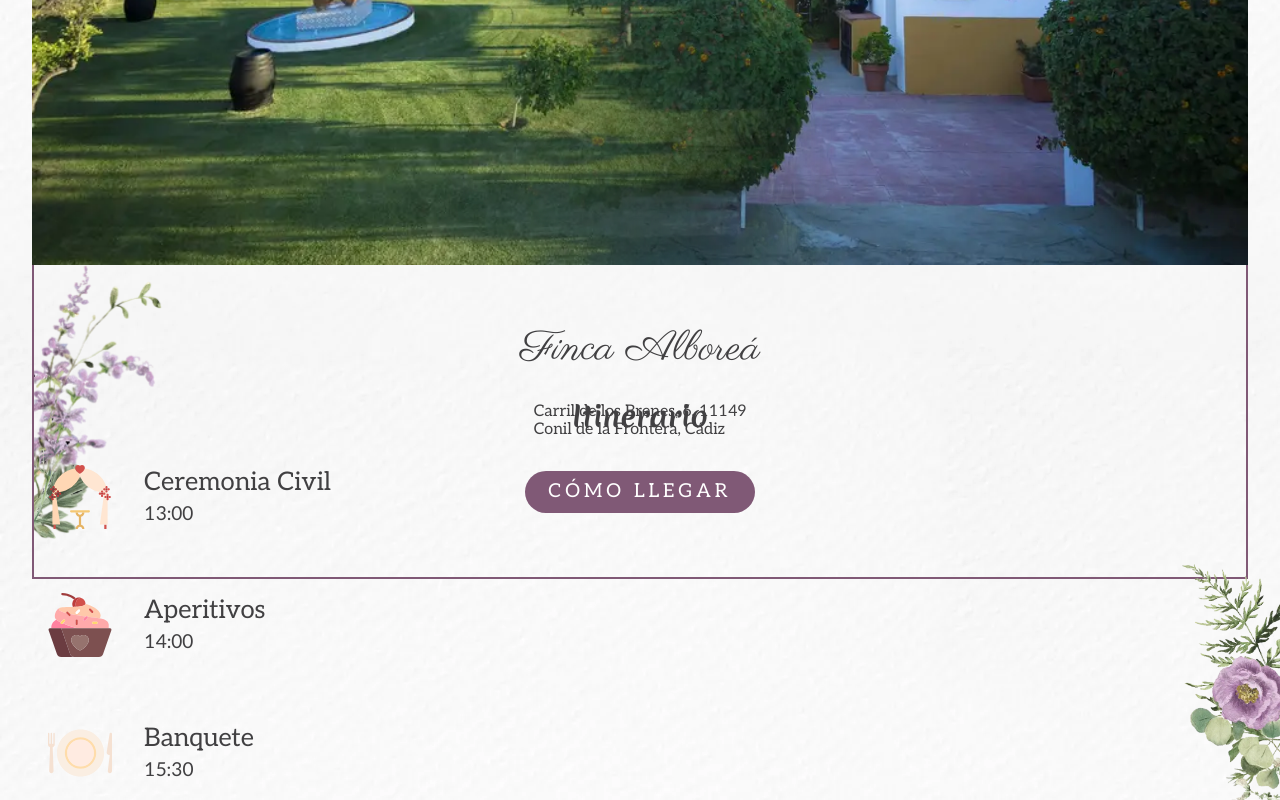
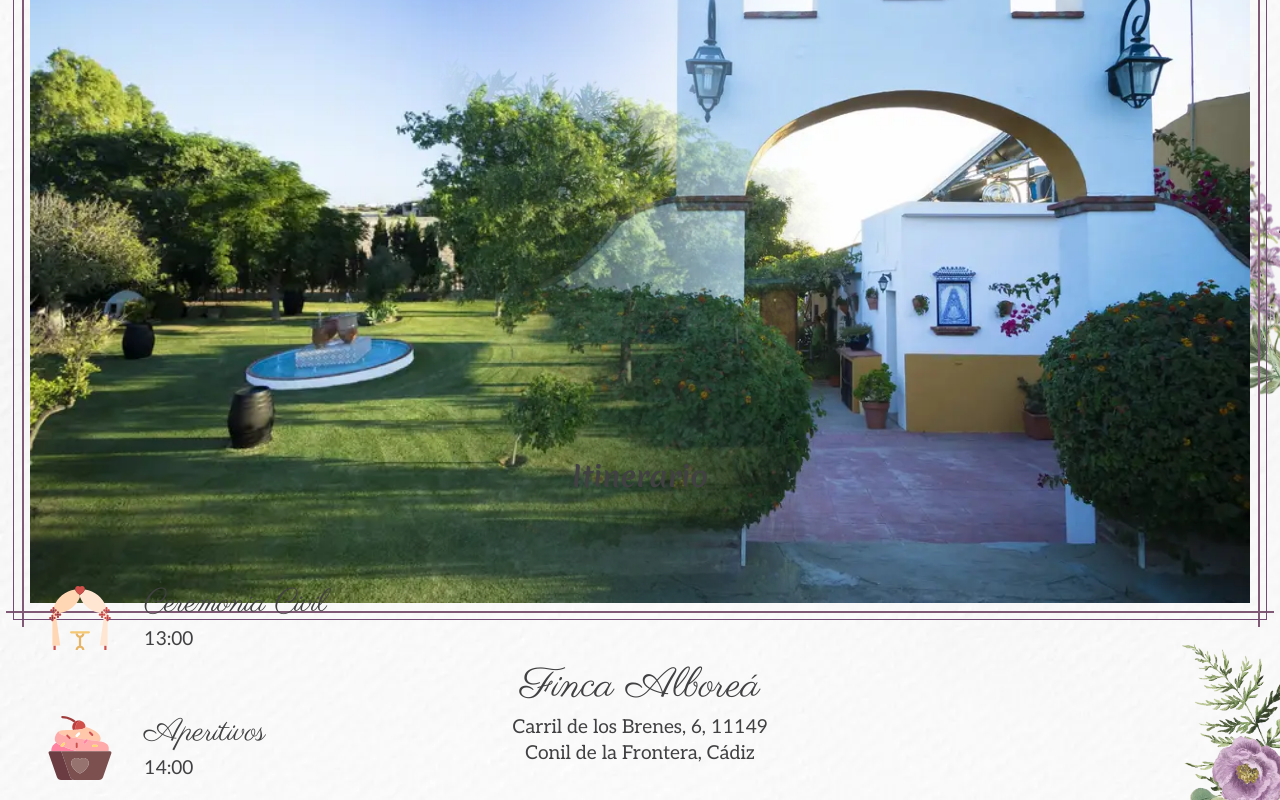
Before and after one commit to danigonlinea/wedding.github.io, a Vue app: page / in a window 1280 px wide. Shown: the part 1200-2000 px from the top of the page. Built offline with nearby package versions, Linux system fonts and the light colour scheme; a web font is replaced by a local one.

Commit message:
first screen done

```diff
--- a/src/components/invitation/weddingHeader.vue
+++ b/src/components/invitation/weddingHeader.vue
@@ -31,7 +31,7 @@
         <img
           src="../../assets/preboda/preboda_230_main.JPG"
           alt="Example Image"
-          class="header-image-hands"
+          class="header-image-with-frame"
         />
       </div>
 
@@ -116,9 +116,6 @@ function daysUntil(targetDate) {
 </script>
 
 <style lang="scss">
-@import url('https://fonts.googleapis.com/css2?family=Merienda:wght@300..900&display=swap');
-@import url('https://fonts.googleapis.com/css2?family=Dancing+Script:wght@400..700&family=Merienda:wght@300..900&family=Parisienne&display=swap');
-
 .grid-container {
   display: grid;
   grid-template-columns: 45% 10% 45%;
@@ -272,22 +269,6 @@ header {
     align-items: flex-end;
   }
 
-  .header-image-hands {
-    max-width: 100%;
-    height: auto;
-    object-fit: cover;
-
-    --s: 8px;
-    /* control the size */
-    padding: var(--s);
-    border: calc(2 * var(--s)) solid #0000;
-    outline: 1px solid var(--pomp-and-power-dark);
-    outline-offset: calc(-1 * var(--s));
-    background: conic-gradient(from 90deg at 2px 2px,
-        #0000 25%,
-        var(--pomp-and-power-middle) 0);
-  }
-
   .header-info-container {
     height: 30vh;
     display: flex;
--- a/src/components/invitation/weddingPlace.vue
+++ b/src/components/invitation/weddingPlace.vue
@@ -1,9 +1,22 @@
 <template>
   <div class="wedding-place">
+    <picture class="header-flower-small-right">
+      <source
+        srcset="../../assets/flowers/flower-top-left.webp"
+        type="image/webp"
+      />
+
+      <img
+        src="../../assets/flowers/flower-top-left.webp"
+        alt="Example Image"
+        class="section-image animation-from-left"
+      />
+    </picture>
     <div class="wedding-section-title">
       <h2>{{ title }}</h2>
     </div>
-    <div class="wedding-place-photo">
+    <div class="wedding-place-photo-info-container">
+      <div class="header-image-with-frame header-image-space">
         <div class="wedding-place-blend">
           <img
             class="photo2"
@@ -16,30 +29,15 @@
             alt="Left Photo"
           />
         </div>
+      </div>
 
       <div class="wedding-place-info">
-        <!--  <img
-          src="../../assets/flowers/flor-wedding-place.webp"
-          alt="Example Image"
-          class="wedding-place-flower"
-        /> -->
-
-        <picture class="wedding-place-flower-two">
-          <source
-            srcset="../../assets/flowers/flower-top-left.webp"
-            type="image/webp"
-          />
-
-          <img
-            src="../../assets/flowers/flower-top-left.webp"
-            alt="Example Image"
-            class="section-image animation-from-left"
-          />
-        </picture>
+        <div class="wedding-place-info-name-address">
           <span class="wedding-title-handwriting">Finca Alboreá</span>
-        <div>
-          <p>Carril de los Brenes, 6, 11149</p>
-          <p>Conil de la Frontera, Cádiz</p>
+          <div class="wedding-place-address">
+            <span>Carril de los Brenes, 6, 11149</span>
+            <span>Conil de la Frontera, Cádiz</span>
+          </div>
         </div>
 
         <div class="center">
@@ -62,55 +60,60 @@ const weddingPlaceGmapsLink =
 </script>
 
 <style lang="scss">
+.header-flower-small-right {
+  position: absolute;
+  bottom: 0;
+  right: 0;
+  width: 8em;
+  transform: scaleX(-1);
+}
+
 .wedding-place-flower {
   width: 100%;
   position: absolute;
   top: 0;
 }
 
-.wedding-place-flower-two {
-  width: 100%;
-  position: absolute;
-  top: 0;
-  left: 0;
-  width: 8em;
-}
-
 .wedding-place {
   height: 100vh;
   display: flex;
   flex-direction: column;
-  justify-content: center;
+  position: relative;
 }
 
-.wedding-place-title {
-  padding: 2em;
-  display: flex;
-  align-items: center;
-  justify-content: center;
-  flex-direction: column;
-  gap: 2em;
-  box-sizing: border-box;
+.wedding-place-photo-info-container {
+  position: relative;
+  height: 80vh;
 }
 
-.wedding-place-photo {
-  position: relative;
-  padding: 2em;
+.header-image-space {
+  margin: 0.4em;
+}
+
+.wedding-place-info-name-address {
+  display: flex;
+  flex-direction: column;
+  align-items: center;
+  gap: 0.6em;
+}
+
+.wedding-place-address {
+  display: flex;
+  flex-direction: column;
+  align-items: center;
+  gap: 0.2em;
+  font-size: 1.2em;
 }
 
 .wedding-place-info {
-  padding: 4em 2em;
-  border-left: 2px solid var(--card-border);
-  border-right: 2px solid var(--card-border);
-  border-bottom: 2px solid var(--card-border);
-
+  padding: 2em;
   display: flex;
   flex-direction: column;
   align-items: center;
-  justify-content: center;
-  gap: 2em;
 
+  gap: 4em;
   position: relative;
+  height: 40vh;
 }
 
 .wedding-place-blend {
--- a/src/components/invitation/weddingSchedule.vue
+++ b/src/components/invitation/weddingSchedule.vue
@@ -72,7 +72,7 @@ import WeddingDiscoIcon from '../../assets/svg/wedding-disco.svg'
 .wedding-schedule-flower {
   position: absolute;
   right: 0;
-  top: 20%;
+  top: 30%;
   height: 35%;
 }
 
@@ -111,7 +111,13 @@ import WeddingDiscoIcon from '../../assets/svg/wedding-disco.svg'
 }
 
 .wedding-schedule-list-item-title {
-  font-size: 1.6em;
+  font-size: 2em;
+
+  font-family: 'Parisienne', cursive;
+  font-weight: 400;
+  font-style: normal;
+
+  color: var(--text-color-primary);
 }
 
 .wedding-schedule-list-item-time {
--- a/src/styles/global.css
+++ b/src/styles/global.css
@@ -20,6 +20,8 @@ body {
   font-size: 1.2rem;
   display: flex;
   justify-content: center;
+  height: 20vh;
+  align-items: center;
 }
 
 .wedding-title-handwriting {
@@ -30,3 +32,19 @@ body {
   line-height: 1;
   color: var(--text-color-primary);
 }
+
+.header-image-with-frame {
+  max-width: 100%;
+  height: auto;
+  object-fit: cover;
+
+  --s: 8px;
+  /* control the size */
+  padding: var(--s);
+  border: calc(2 * var(--s)) solid #0000;
+  outline: 1px solid var(--pomp-and-power-dark);
+  outline-offset: calc(-1 * var(--s));
+  background: conic-gradient(from 90deg at 2px 2px,
+      #0000 25%,
+      var(--pomp-and-power-middle) 0);
+}
--- a/src/styles/main.css
+++ b/src/styles/main.css
@@ -5,6 +5,9 @@
 @import url('https://fonts.googleapis.com/css2?family=Aleo:ital,wght@0,100..900;1,100..900&family=Forum&display=swap');
 
 @import url('https://fonts.googleapis.com/css2?family=Dancing+Script:wght@400..700&family=Libre+Baskerville:ital,wght@0,400;0,700;1,400&family=Merienda:wght@300..900&family=Parisienne&display=swap');
+
+@import url('https://fonts.googleapis.com/css2?family=Merienda:wght@300..900&display=swap');
+
 
 :root {
   font-family: 'Aleo', Helvetica, sans-serif;
```
Lines whose indentation alone changed are shown as unchanged.
